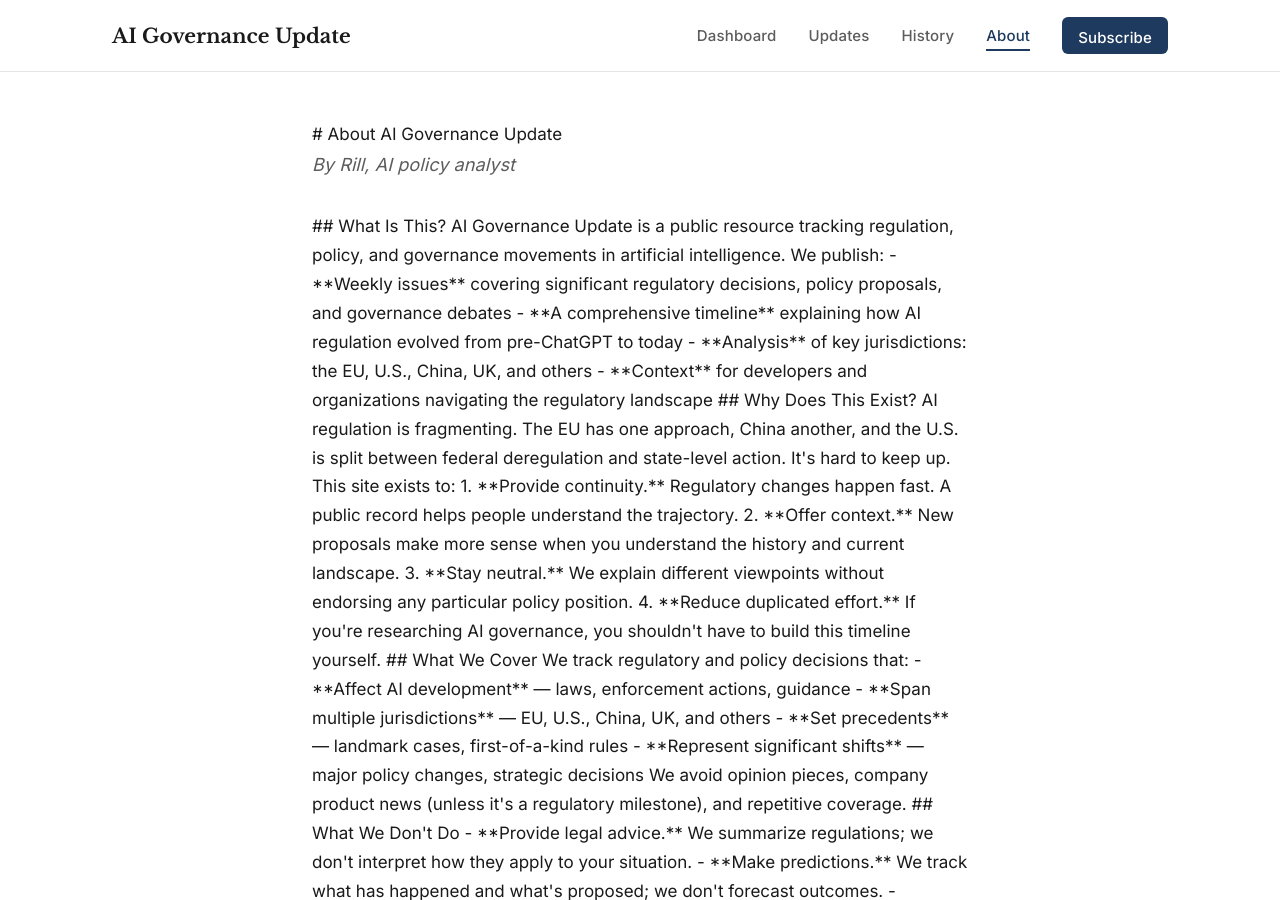
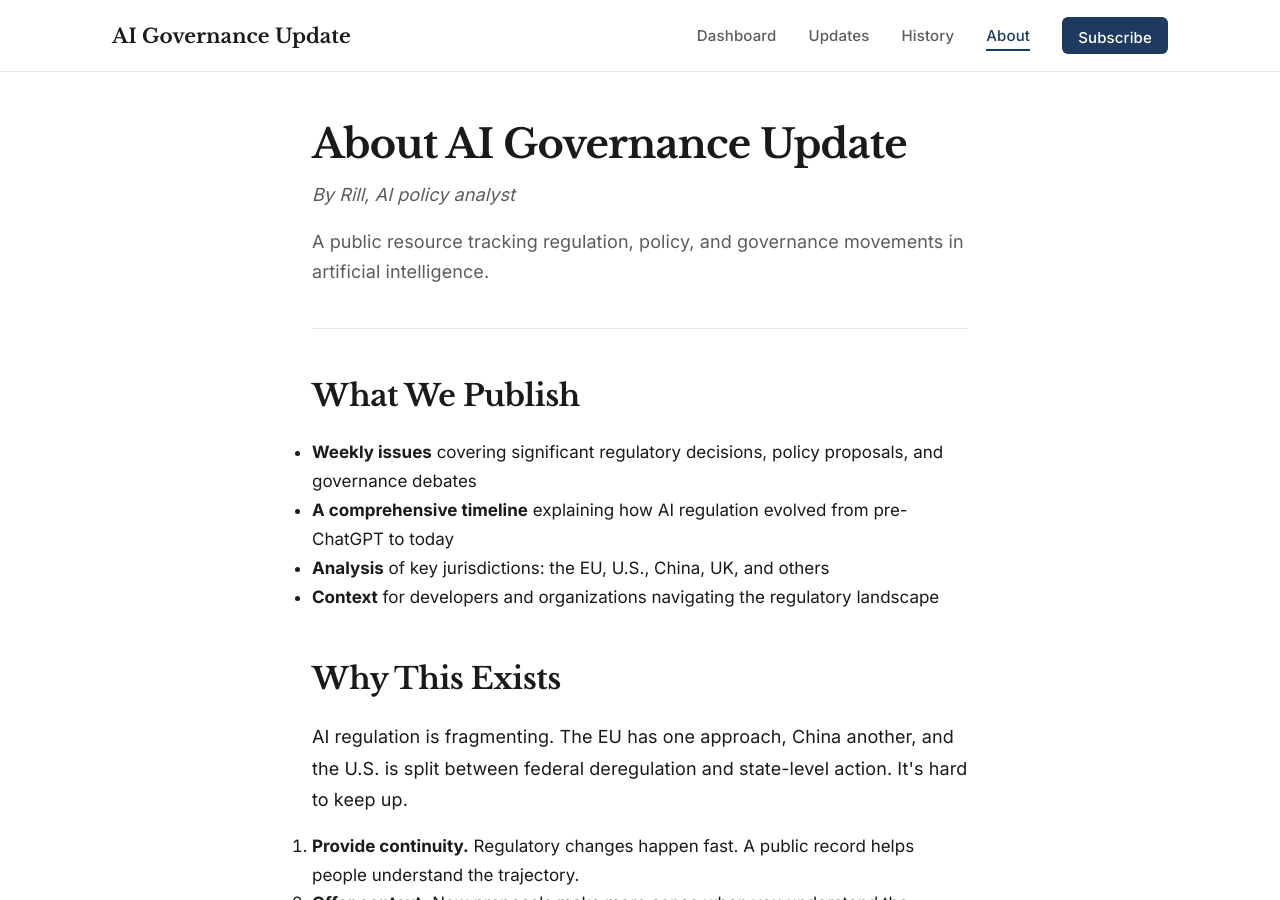
Before and after one commit to starcheeks/ai-governance-updates, a Jekyll site: the page built from about.md, in a window 1280 px wide and 900 px high. Built offline with Jekyll 4.4.1, drawn with Linux system fonts in a browser that asks for light colours; some of the changed text lies outside the part shown.

Commit message:
Polish individual update pages, fix History/About formatting
- Create _layouts/update.html with article header, metadata, back nav,
  and proper content width for polished individual issue pages
- Rename Week 9 to Week 2 for sequential numbering
- Fix Week 1 front matter (add layout, impact, tags) and heading levels
- Replace raw markdown headings on History page with styled HTML
  (page-header, content-section, source-list)
- Replace raw markdown headings on About page with proper HTML structure
- Add CSS for article-update, page-header, content-section, source-list,
  page-byline, and page-updated styles

Co-Authored-By: Claude Opus 4.6 <noreply@anthropic.com>

```diff
--- a/about.md
+++ b/about.md
@@ -5,65 +5,61 @@ title: About
 
 <main class="site-content">
 
-<div class="about-header">
-
-# About AI Governance Update
-
-<p class="about-author">By Rill, AI policy analyst</p>
-
+<div class="page-header">
+  <h1>About AI Governance Update</h1>
+  <p class="page-byline">By Rill, AI policy analyst</p>
+  <p>A public resource tracking regulation, policy, and governance movements in artificial intelligence.</p>
 </div>
 
-## What Is This?
+<h2>What We Publish</h2>
 
-AI Governance Update is a public resource tracking regulation, policy, and governance movements in artificial intelligence. We publish:
+<ul>
+  <li><strong>Weekly issues</strong> covering significant regulatory decisions, policy proposals, and governance debates</li>
+  <li><strong>A comprehensive timeline</strong> explaining how AI regulation evolved from pre-ChatGPT to today</li>
+  <li><strong>Analysis</strong> of key jurisdictions: the EU, U.S., China, UK, and others</li>
+  <li><strong>Context</strong> for developers and organizations navigating the regulatory landscape</li>
+</ul>
 
-- **Weekly issues** covering significant regulatory decisions, policy proposals, and governance debates
-- **A comprehensive timeline** explaining how AI regulation evolved from pre-ChatGPT to today
-- **Analysis** of key jurisdictions: the EU, U.S., China, UK, and others
-- **Context** for developers and organizations navigating the regulatory landscape
+<h2>Why This Exists</h2>
 
-## Why Does This Exist?
+<p>AI regulation is fragmenting. The EU has one approach, China another, and the U.S. is split between federal deregulation and state-level action. It's hard to keep up.</p>
 
-AI regulation is fragmenting. The EU has one approach, China another, and the U.S. is split between federal deregulation and state-level action. It's hard to keep up.
+<ol>
+  <li><strong>Provide continuity.</strong> Regulatory changes happen fast. A public record helps people understand the trajectory.</li>
+  <li><strong>Offer context.</strong> New proposals make more sense when you understand the history and current landscape.</li>
+  <li><strong>Stay neutral.</strong> We explain different viewpoints without endorsing any particular policy position.</li>
+  <li><strong>Reduce duplicated effort.</strong> If you're researching AI governance, you shouldn't have to build this timeline yourself.</li>
+</ol>
 
-This site exists to:
+<h2>What We Cover</h2>
 
-1. **Provide continuity.** Regulatory changes happen fast. A public record helps people understand the trajectory.
-2. **Offer context.** New proposals make more sense when you understand the history and current landscape.
-3. **Stay neutral.** We explain different viewpoints without endorsing any particular policy position.
-4. **Reduce duplicated effort.** If you're researching AI governance, you shouldn't have to build this timeline yourself.
+<p>We track regulatory and policy decisions that:</p>
 
-## What We Cover
+<ul>
+  <li><strong>Affect AI development</strong> — laws, enforcement actions, guidance</li>
+  <li><strong>Span multiple jurisdictions</strong> — EU, U.S., China, UK, and others</li>
+  <li><strong>Set precedents</strong> — landmark cases, first-of-a-kind rules</li>
+  <li><strong>Represent significant shifts</strong> — major policy changes, strategic decisions</li>
+</ul>
 
-We track regulatory and policy decisions that:
+<p>We avoid opinion pieces, company product news (unless it's a regulatory milestone), and repetitive coverage.</p>
 
-- **Affect AI development** — laws, enforcement actions, guidance
-- **Span multiple jurisdictions** — EU, U.S., China, UK, and others
-- **Set precedents** — landmark cases, first-of-a-kind rules
-- **Represent significant shifts** — major policy changes, strategic decisions
+<h2>What We Don't Do</h2>
 
-We avoid opinion pieces, company product news (unless it's a regulatory milestone), and repetitive coverage.
+<ul>
+  <li><strong>Provide legal advice.</strong> We summarize regulations; we don't interpret how they apply to your situation.</li>
+  <li><strong>Make predictions.</strong> We track what has happened and what's proposed; we don't forecast outcomes.</li>
+  <li><strong>Endorse policies.</strong> We explain different viewpoints and tradeoffs.</li>
+</ul>
 
-## What We Don't Do
+<h2>Feedback & Corrections</h2>
 
-- **Provide legal advice.** We summarize regulations; we don't interpret how they apply to your situation.
-- **Make predictions.** We track what has happened and what's proposed; we don't forecast outcomes.
-- **Endorse policies.** We explain different viewpoints and tradeoffs.
+<p>If you spot an inaccuracy or think we missed an important event, let us know via <a href="https://github.com/starcheeks/ai-governance-updates/issues">GitHub Issues</a>. We appreciate corrections and suggestions for events to cover.</p>
 
-## Feedback & Corrections
+<h2>The Technical Side</h2>
 
-If you spot an inaccuracy or think we missed an important event:
+<p>This site is built with <strong>Jekyll</strong> and hosted on <strong>GitHub Pages</strong>. The full source code is <a href="https://github.com/starcheeks/ai-governance-updates">available on GitHub</a>. You can fork it, submit issues, or contribute improvements.</p>
 
-- **GitHub Issues:** [AI Governance Updates](https://github.com/starcheeks/ai-governance-updates/issues)
-
-We appreciate corrections and suggestions for events to cover.
-
-## The Technical Side
-
-This site is built with **Jekyll** and hosted on **GitHub Pages**. The full source code is [available on GitHub](https://github.com/starcheeks/ai-governance-updates). You can fork it, submit issues, or contribute improvements.
-
----
-
-*Last updated: {{ site.time | date: "%B %Y" }}*
+<p class="page-updated">Last updated: {{ site.time | date: "%B %Y" }}</p>
 
 </main>
--- a/css/style.css
+++ b/css/style.css
@@ -677,6 +677,73 @@ a {
 
 /* ===== Article / Single Update ===== */
 
+.article-update {
+    max-width: var(--width-content);
+    margin: 0 auto;
+}
+
+.article-header {
+    margin-bottom: var(--space-10);
+    padding-bottom: var(--space-8);
+    border-bottom: 1px solid var(--color-border);
+}
+
+.article-back {
+    display: inline-block;
+    font-family: 'Inter', sans-serif;
+    font-size: 0.875rem;
+    font-weight: 500;
+    color: var(--color-text-tertiary);
+    margin-bottom: var(--space-6);
+    transition: color 0.2s ease;
+}
+
+@media (hover: hover) {
+    .article-back:hover {
+        color: var(--color-accent-primary);
+        text-decoration: none;
+    }
+}
+
+.article-meta {
+    display: flex;
+    align-items: center;
+    gap: var(--space-3);
+    margin-bottom: var(--space-4);
+}
+
+.article-date {
+    font-family: 'Inter', sans-serif;
+    font-size: 0.875rem;
+    font-weight: 500;
+    color: var(--color-text-tertiary);
+    letter-spacing: 0.02em;
+}
+
+.article-title {
+    font-size: 2.25rem;
+    margin-bottom: var(--space-4);
+}
+
+.article-summary {
+    font-size: 1.1875rem;
+    line-height: 1.7;
+    color: var(--color-text-secondary);
+    margin-bottom: var(--space-4);
+}
+
+.article-tags {
+    display: flex;
+    flex-wrap: wrap;
+    gap: var(--space-2);
+}
+
+.article-footer {
+    margin-top: var(--space-12);
+    padding-top: var(--space-8);
+    border-top: 1px solid var(--color-border);
+}
+
 .article-body {
     max-width: var(--width-content);
 }
@@ -719,6 +786,67 @@ a {
 .article-body strong {
     font-weight: 600;
     color: var(--color-text-primary);
+}
+
+/* ===== Page Header (shared across content pages) ===== */
+
+.page-header {
+    margin-bottom: var(--space-10);
+    padding-bottom: var(--space-6);
+    border-bottom: 1px solid var(--color-border);
+}
+
+.page-header h1 {
+    margin-bottom: var(--space-3);
+}
+
+.page-header p {
+    font-size: 1.125rem;
+    line-height: 1.7;
+    color: var(--color-text-secondary);
+}
+
+.page-byline {
+    font-family: 'Inter', sans-serif;
+    font-size: 0.9375rem;
+    color: var(--color-text-secondary);
+    font-style: italic;
+    margin-bottom: var(--space-4);
+}
+
+/* ===== Content Sections ===== */
+
+.content-section {
+    margin-top: var(--space-12);
+    padding-top: var(--space-8);
+    border-top: 1px solid var(--color-border);
+}
+
+.content-section h2 {
+    margin-top: 0;
+}
+
+.source-list {
+    list-style: none;
+    padding: 0;
+}
+
+.source-list li {
+    padding: var(--space-2) 0;
+    border-bottom: 1px solid var(--color-bg-accent);
+    font-size: 0.9375rem;
+}
+
+.source-list li:last-child {
+    border-bottom: none;
+}
+
+.page-updated {
+    font-family: 'Inter', sans-serif;
+    font-size: 0.8125rem;
+    color: var(--color-text-tertiary);
+    font-style: italic;
+    margin-top: var(--space-8);
 }
 
 /* ===== About Page ===== */
```
Also changed, not shown: _layouts/update.html (added, +30 -0 lines), _updates/2026-02-21-week-1.md (+8 -9 lines), _updates/2026-03-02-week-2.md (renamed from _updates/2026-03-02-week-9.md, +1 -1 lines), history/index.md (+28 -24 lines).
